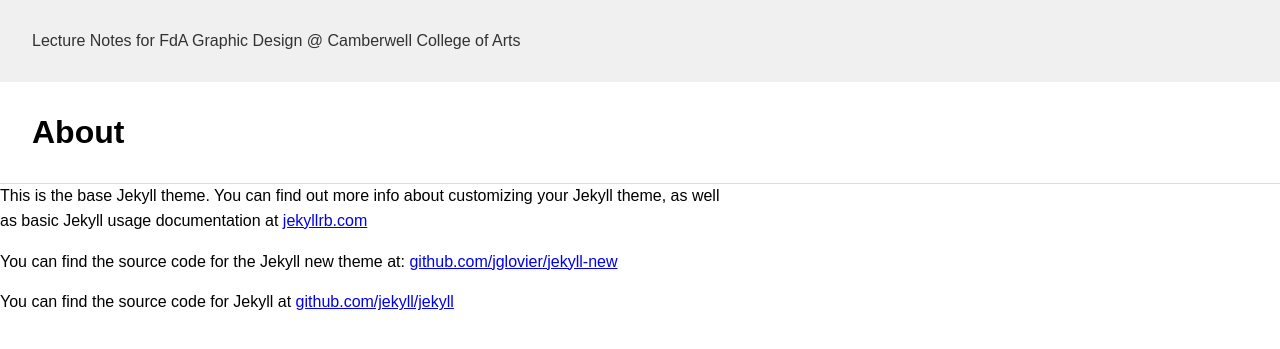
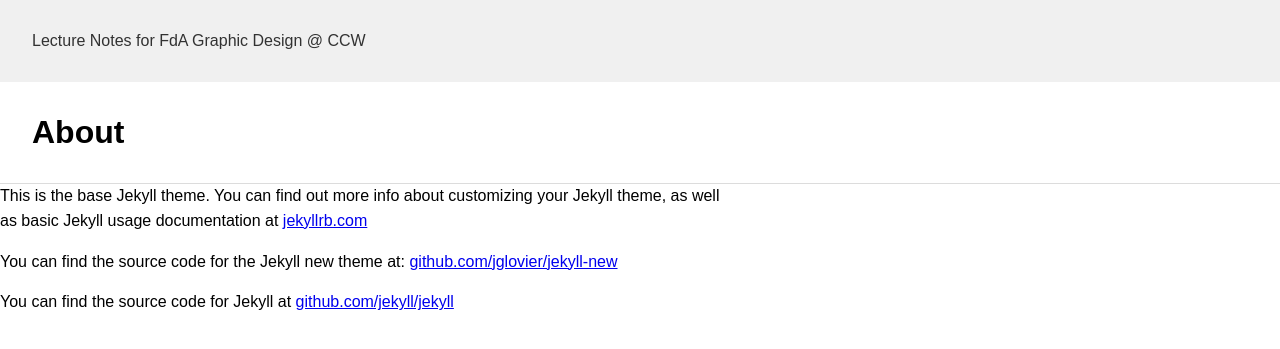
Before and after one commit to awesomephant/notes, a Jekyll site: the page built from about.md, in a window 1280 px wide. Shown: the top 349 px of the page. Built offline with Jekyll 4.4.1, drawn with Linux system fonts in a browser that asks for light colours.

Commit message:
shorter title

```diff
--- a/_config.yml
+++ b/_config.yml
@@ -1,5 +1,5 @@
 # Site settings
-title: Lecture Notes for FdA Graphic Design @ Camberwell College of Arts
+title: Lecture Notes for FdA Graphic Design @ CCW
 email: your-email@domain.com
 description: > # this means to ignore newlines until "baseurl:"
   Write an awesome description for your new site here. You can edit this
```
